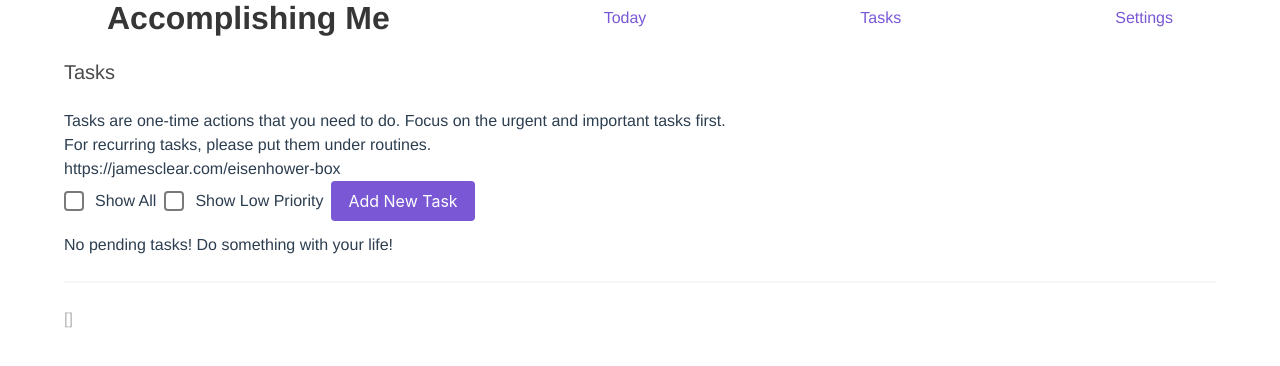
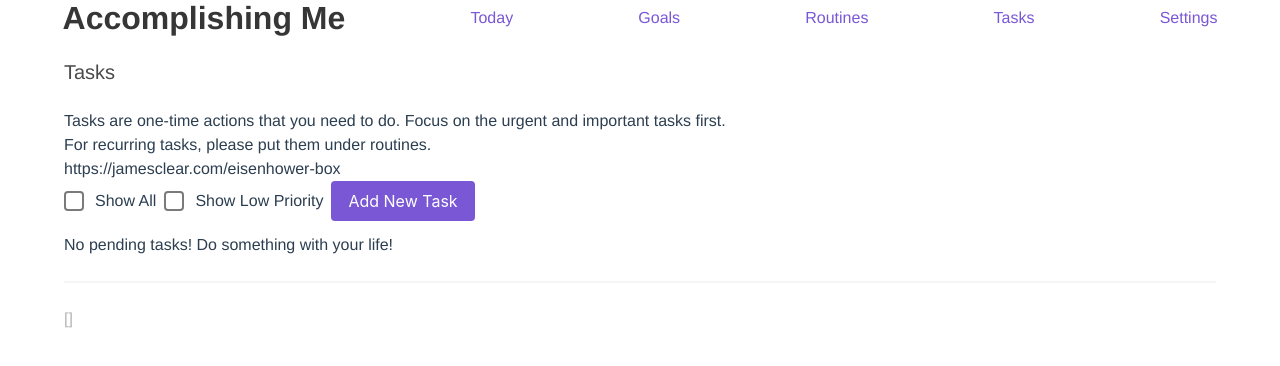
Before and after one commit to willfong/accomplishing-me, a Vue app: page /#/tasks in a window 1280 px wide. Shown: the top 366 px of the page. Built offline with nearby package versions, Linux system fonts and the light colour scheme.

Commit message:
Init Goals/Routines

```diff
--- a/src/App.vue
+++ b/src/App.vue
@@ -6,6 +6,12 @@
       </p>
       <p class="level-item has-text-centered">
         <router-link to="/" class="link is-info">Today</router-link>
+      </p>
+      <p class="level-item has-text-centered">
+        <router-link to="/goals" class="link is-info">Goals</router-link>
+      </p>
+      <p class="level-item has-text-centered">
+        <router-link to="/routines" class="link is-info">Routines</router-link>
       </p>
       <p class="level-item has-text-centered">
         <router-link to="/tasks" class="link is-info">Tasks</router-link>
--- a/src/router/index.js
+++ b/src/router/index.js
@@ -3,6 +3,8 @@ import VueRouter from 'vue-router'
 import Today from '@/views/Today.vue'
 import Settings from '@/views/Settings.vue'
 import Tasks from '@/views/Tasks.vue'
+import Routines from '@/views/Routines.vue'
+import Goals from '@/views/Goals.vue'
 
 Vue.use(VueRouter)
 
@@ -21,6 +23,16 @@ Vue.use(VueRouter)
     path: '/tasks',
     name: 'Tasks',
     component: Tasks
+	},
+	{
+    path: '/goals',
+    name: 'Goals',
+    component: Goals
+	},
+  {
+    path: '/routines',
+    name: 'Routines',
+    component: Routines
   },
 ]
 
--- /dev/null
+++ b/src/views/Goals.vue
@@ -0,0 +1,5 @@
+<template>
+  <div class="about">
+    <h1>Goals</h1>
+  </div>
+</template>
--- a/src/views/About.vue
+++ b/src/views/Routines.vue
@@ -1,5 +1,5 @@
 <template>
   <div class="about">
-    <h1>This is an about page</h1>
+    <h1>Routines</h1>
   </div>
 </template>
```
